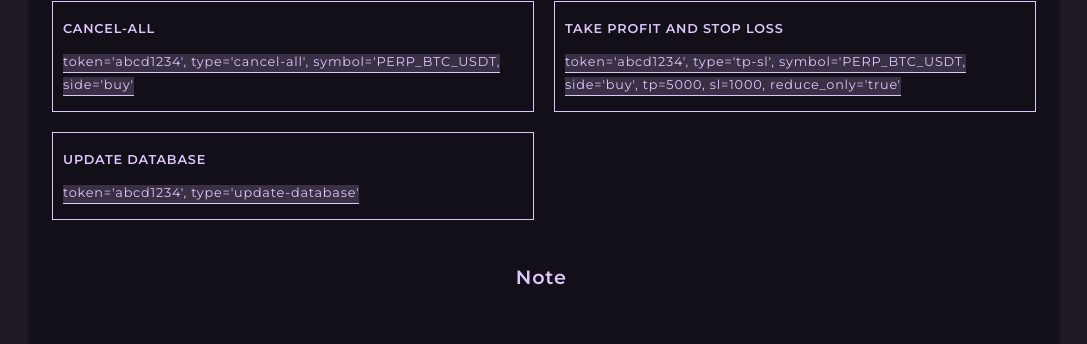
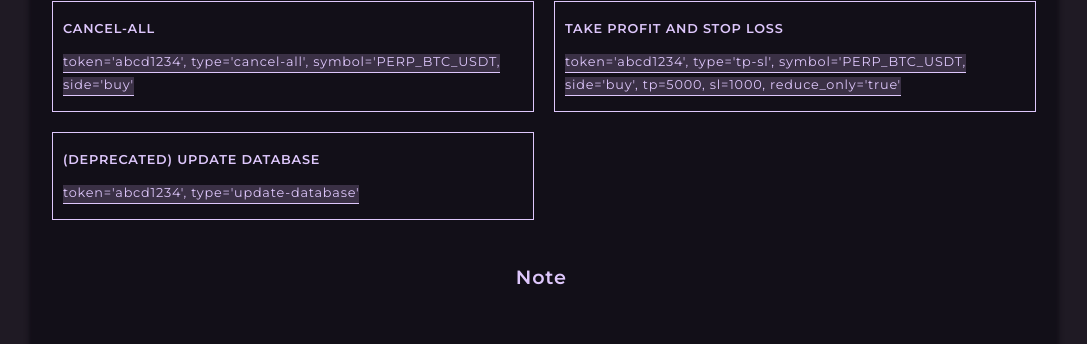
Before and after one commit to jerryinyang/woo-webhooks, a Flask app: page / in a window 1280 px wide. Shown: the part 2049-2393 px from the top of the page, without its empty margins (96-1183 px from the left). Run offline with Flask 3, Linux system fonts and the light colour scheme.

Commit message:
deprecated update-database command

```diff
--- a/app.py
+++ b/app.py
@@ -76,7 +76,7 @@ def webhook():
                 var_handler.add_log(RequestLog(timestamp, payload, payload_response))
                 return f_gen.generate_error(payload_response)
 
-            if payload_response == 'DATABASE UPDATE REQUEST':
+            if payload_response == 'NULL_DATABASE UPDATE REQUEST':
 
                 try:
                     # Update External Database
--- a/templates/index.html
+++ b/templates/index.html
@@ -237,7 +237,7 @@
         </div>
 
         <div class="grid-9 grid">
-          <strong>Update Database</strong> <br>
+          <strong>(DEPRECATED) Update Database</strong> <br>
           <p style="margin-top: 10px;">
             <span class="syntax-code">token='abcd1234', type='update-database'</span>
           </p>
```
